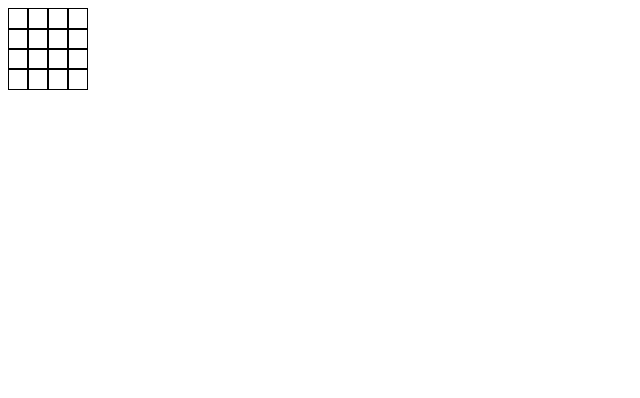
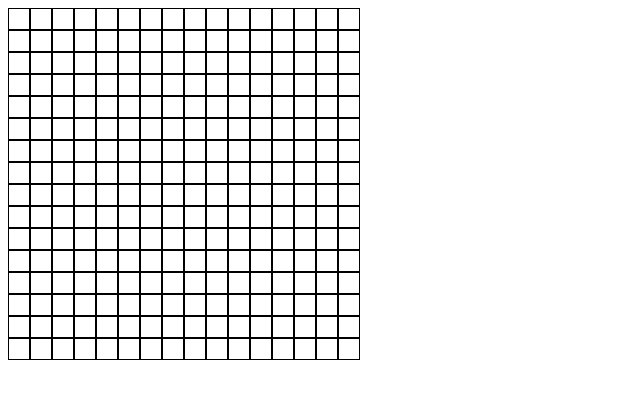
Before and after one commit to Nauftis/etch-a-sketch, a plain HTML site: page index.html in a window 1280 px wide. Shown: the whole page, without its empty margins (0-640 px from the left). Drawn offline with Linux system fonts and the light colour scheme.

Commit message:
Make logic for cell color change on hover

```diff
--- a/index.html
+++ b/index.html
@@ -10,33 +10,7 @@
 </head>
 
 <body>
-    <div class="container">
-        <div class="row">
-            <div class="cell"></div>
-            <div class="cell"></div>
-            <div class="cell"></div>
-            <div class="cell"></div>
-        </div>
-        <div class="row">
-            <div class="cell"></div>
-            <div class="cell"></div>
-            <div class="cell"></div>
-            <div class="cell"></div>
-        </div>
-        <div class="row">
-            <div class="cell"></div>
-            <div class="cell"></div>
-            <div class="cell"></div>
-            <div class="cell"></div>
-        </div>
-        <div class="row">
-            <div class="cell"></div>
-            <div class="cell"></div>
-            <div class="cell"></div>
-            <div class="cell"></div>
-        </div>
-
-    </div>
+    <div class="container"></div>
 
 </body>
 
--- a/javascript.js
+++ b/javascript.js
@@ -1,22 +1,26 @@
-function makeColumns(colNum) {
-    const container = document.querySelector(".container");
+const container = document.querySelector(".container")
 
-    for (i = 0; i < colNum; i++) {
-        const cell = document.createElement("div");
-        cell.classList.add("cell");
-        container.appendChild(cell);
+function makeGrid(cellNum) {
+    for (let i = 0; i < cellNum; i++) {
+        makeRows(cellNum)
     }
 }
 
-function makeRows(rowNum) {
-    container = document.querySelector(".container");
+function makeRows(cellNum) {
+    const row = document.createElement("div");
+    row.classList.add("row");
+    container.appendChild(row);
 
-    for (j = 0; j < rowNum; j++) {
-        const row = document.createElement("div");
-        row.classList.add("row");
-        container.appendChild(row);
+    // add cells into row
+    for (let i = 0; i < cellNum; i++) {
+        const cell = document.createElement("div");
+        cell.classList.add("cell");
+        row.appendChild(cell);
+        // register mouse event handler
+        cell.addEventListener("mouseover",() => {
+            cell.classList.add("hover")
+        });
     }
 }
 
-// makeColumns(4)
-// makeRows(4)
+makeGrid(16)
--- a/style.css
+++ b/style.css
@@ -8,7 +8,9 @@
 .row {
     display: flex;
     flex-direction: row;
-    height: 20px;
-    width: 80px;
 
 }
+
+.hover {
+    background-color: cadetblue;
+}
```
